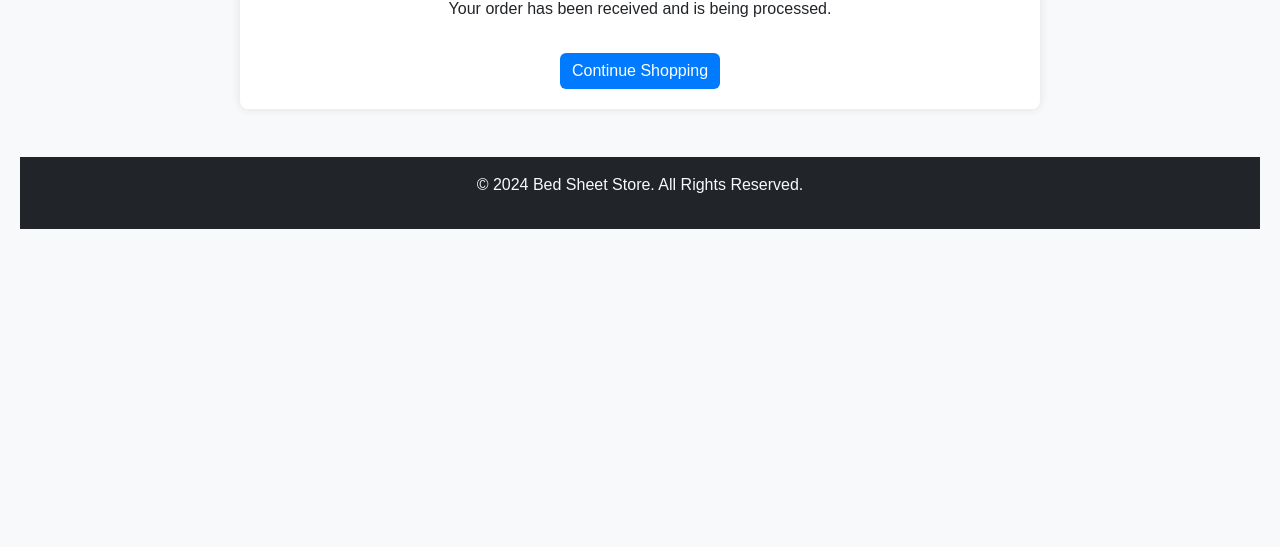
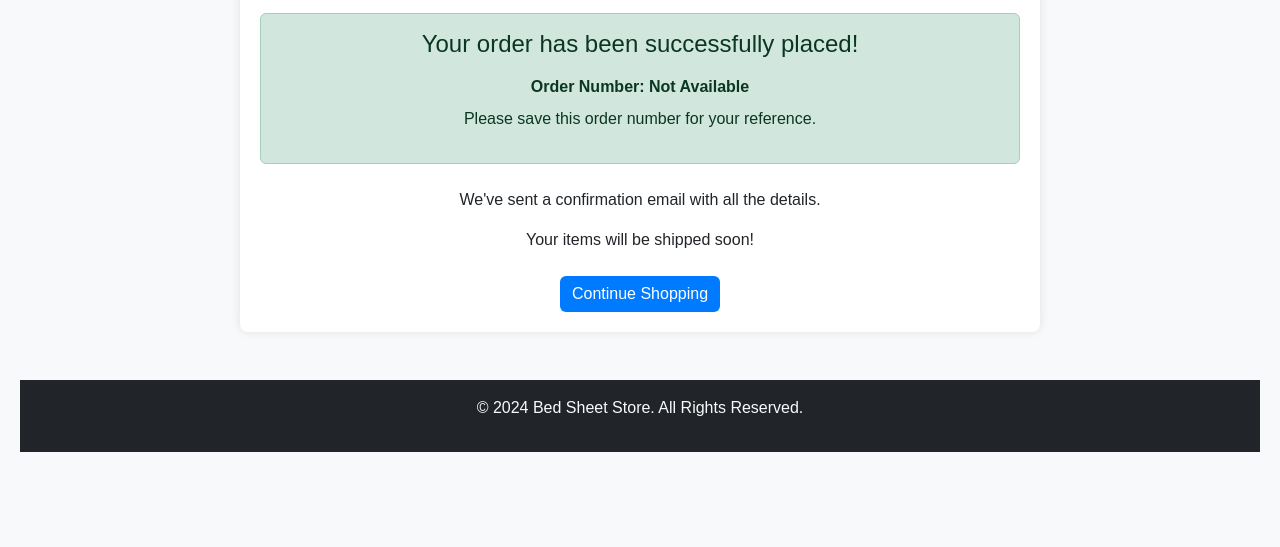
Before and after one commit to miahuhh/Node2Node-IST256, a website: page confirmation.html in a window 1280 px wide. Shown: the part 253-800 px from the top of the page. Drawn offline with nearby package versions, Linux system fonts and the light colour scheme.

Commit message:
Assigning random order numbers and saving them to display them

```diff
--- a/confirmation.html
+++ b/confirmation.html
@@ -3,10 +3,9 @@
 <head>
   <meta charset="UTF-8" />
   <meta name="viewport" content="width=device-width, initial-scale=1">
-  <title>Order Confirmation</title>
+  <title>Order Confirmation - Bed Sheet Store</title>
   <link href="https://cdn.jsdelivr.net/npm/bootstrap@5.3.0/dist/css/bootstrap.min.css" rel="stylesheet" />
   <link rel="stylesheet" href="styles.css">
-  <!-- Removed duplicate navbar styles as they're now in styles.css -->
 </head>
 <body>
 
@@ -27,15 +26,37 @@
   </div>
 </nav>
 
-<div class="container text-center mt-5">
-  <h2 class="text-success">✅ Thank you for your order!</h2>
-  <p>Your order has been received and is being processed.</p>
-  <a class="btn btn-primary mt-3" href="products.html">Continue Shopping</a>
+<div class="container my-5">
+  <div class="text-center">
+    <h2 class="mb-4">Thank You for Your Order!</h2>
+    <div class="alert alert-success mb-4">
+      <h4>Your order has been successfully placed!</h4>
+      <div class="order-number mt-3">
+        <strong>Order Number: <span id="orderNumberDisplay"></span></strong>
+      </div>
+      <p class="mt-2">Please save this order number for your reference.</p>
+    </div>
+    <p>We've sent a confirmation email with all the details.</p>
+    <p>Your items will be shipped soon!</p>
+    <div class="mt-4">
+      <a href="index.html" class="btn btn-primary">Continue Shopping</a>
+    </div>
+  </div>
 </div>
 
 <footer class="bg-dark text-light text-center py-3 mt-5">
   <p>© 2024 Bed Sheet Store. All Rights Reserved.</p>
 </footer>
 
+<script>
+  // Display the order number from localStorage
+  document.addEventListener('DOMContentLoaded', function() {
+    const orderNumber = localStorage.getItem('orderNumber') || 'Not Available';
+    document.getElementById('orderNumberDisplay').textContent = orderNumber;
+
+    // localStorage.removeItem('orderNumber');
+  });
+</script>
+
 </body>
 </html>
```
Also changed, not shown: shipping.js (+14 -0 lines).
